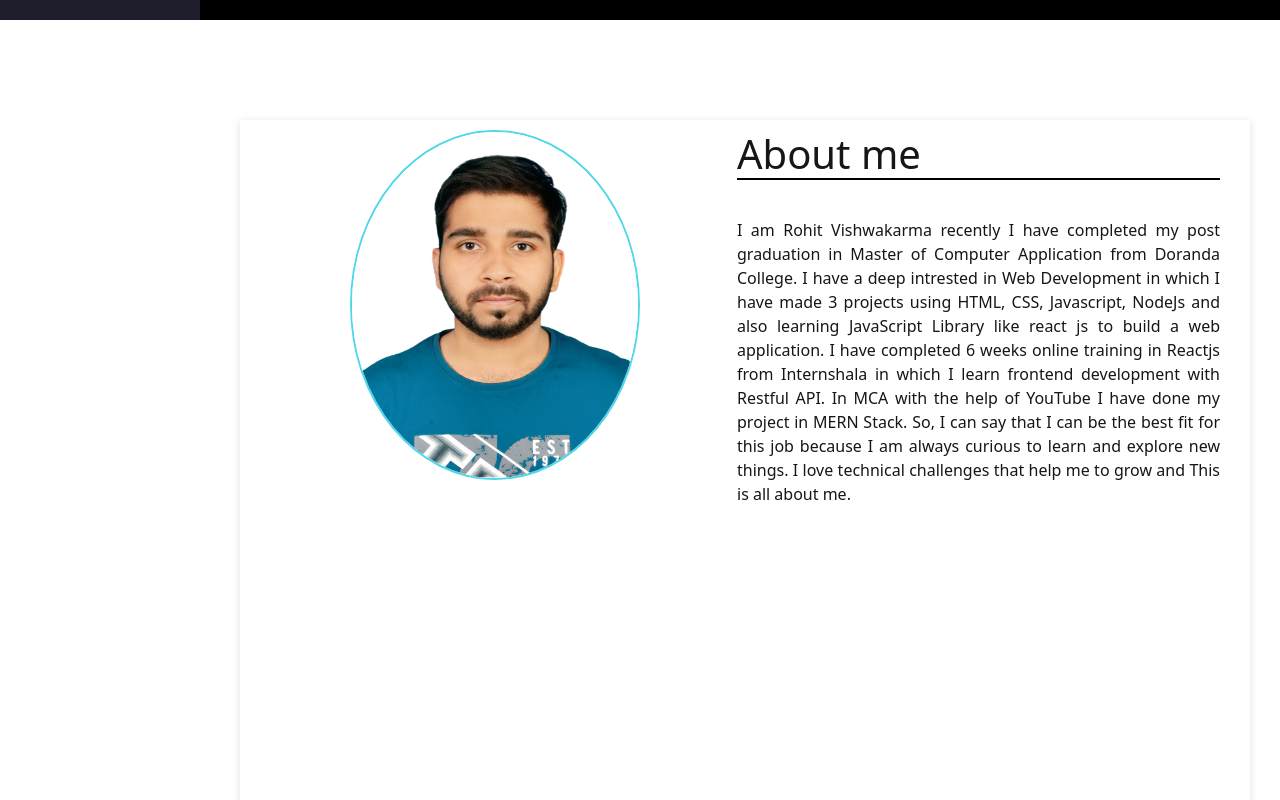
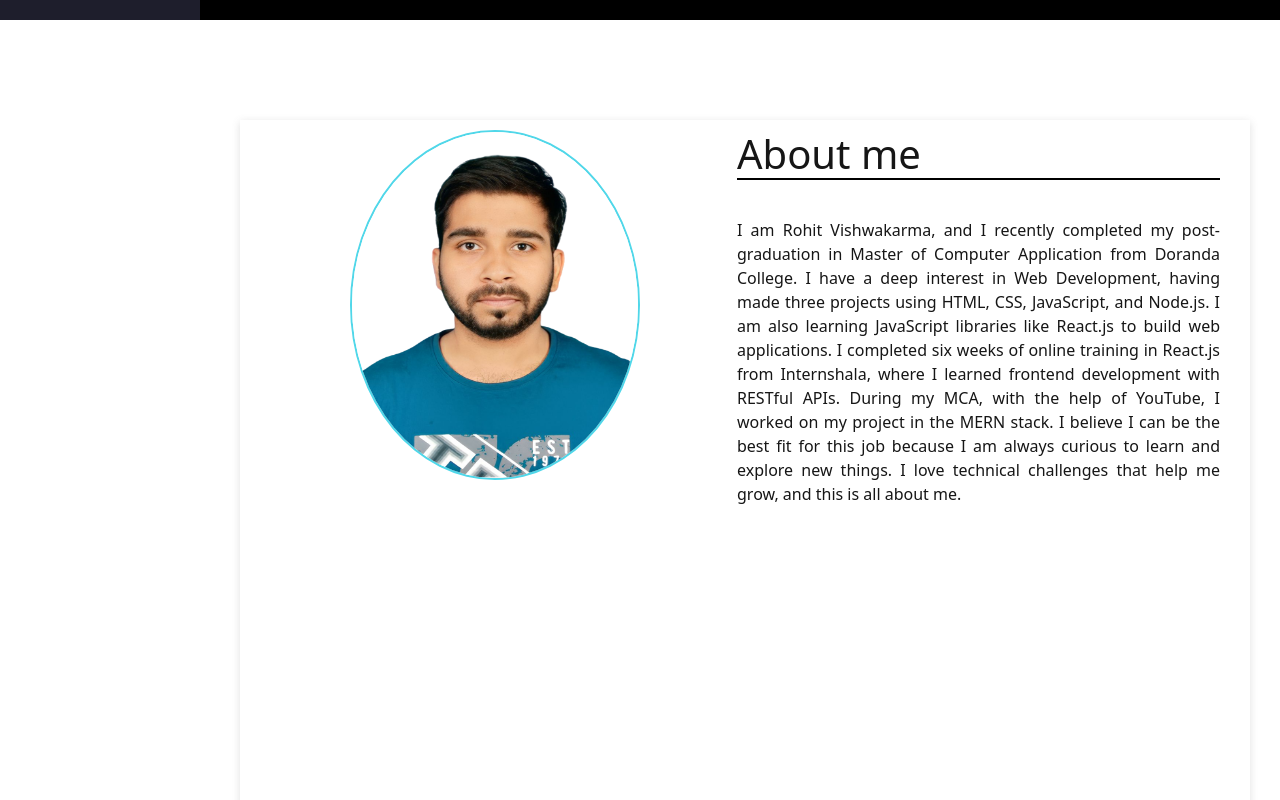
Before and after one commit to rohit5683/DevOps_Portfolio, a React (Create React App) app: page / in a window 1280 px wide. Shown: the part 780-1580 px from the top of the page. Built offline with nearby package versions, Linux system fonts and the light colour scheme.

Commit message:
change done in about

```diff
--- a/src/Pages/About.jsx
+++ b/src/Pages/About.jsx
@@ -1,13 +1,18 @@
 import React from "react";
 import "./About.css";
 import Profile from "../../src/Assets/Images/Profile.png";
-import Zoom from "react-reveal/Zoom";
+import { useSpring, animated } from "@react-spring/web"; // Import react-spring
 
 const About = () => {
+  // Define spring animation for the whole component
+  const springStyle = useSpring({
+    from: { opacity: 0, transform: 'translateY(20px)' },
+    to: { opacity: 1, transform: 'translateY(0)' },
+    config: { duration: 600 }, // Adjust the duration as needed
+  });
+
   return (
-    <>
-      <Zoom bottom>
-        <div className="about" id="about">
+    <animated.div style={springStyle} className="about" id="about">
       <div className="row">
         <div className="col-md-6 col-xl-6 col-lg-6 col-xs-12 about-image">
           <img src={Profile} alt="profile pic" />
@@ -15,24 +20,11 @@ const About = () => {
         <div className="col-md-6 about-content">
           <h1>About me</h1>
           <p>
-                I am Rohit Vishwakarma recently I have completed my post
-                graduation in Master of Computer Application from Doranda
-                College. I have a deep intrested in Web Development in which I
-                have made 3 projects using HTML, CSS, Javascript, NodeJs and
-                also learning JavaScript Library like react js to build a web
-                application. I have completed 6 weeks online training in Reactjs
-                from Internshala in which I learn frontend development with
-                Restful API. In MCA with the help of YouTube I have done my
-                project in MERN Stack. So, I can say that I can be the best fit
-                for this job because I am always curious to learn and explore
-                new things. I love technical challenges that help me to grow and
-                This is all about me.
+            I am Rohit Vishwakarma, and I recently completed my post-graduation in Master of Computer Application from Doranda College. I have a deep interest in Web Development, having made three projects using HTML, CSS, JavaScript, and Node.js. I am also learning JavaScript libraries like React.js to build web applications. I completed six weeks of online training in React.js from Internshala, where I learned frontend development with RESTful APIs. During my MCA, with the help of YouTube, I worked on my project in the MERN stack. I believe I can be the best fit for this job because I am always curious to learn and explore new things. I love technical challenges that help me grow, and this is all about me.
           </p>
         </div>
       </div>
-        </div>
-      </Zoom>
-    </>
+    </animated.div>
   );
 };
 
```
Lines whose indentation alone changed are shown as unchanged.
